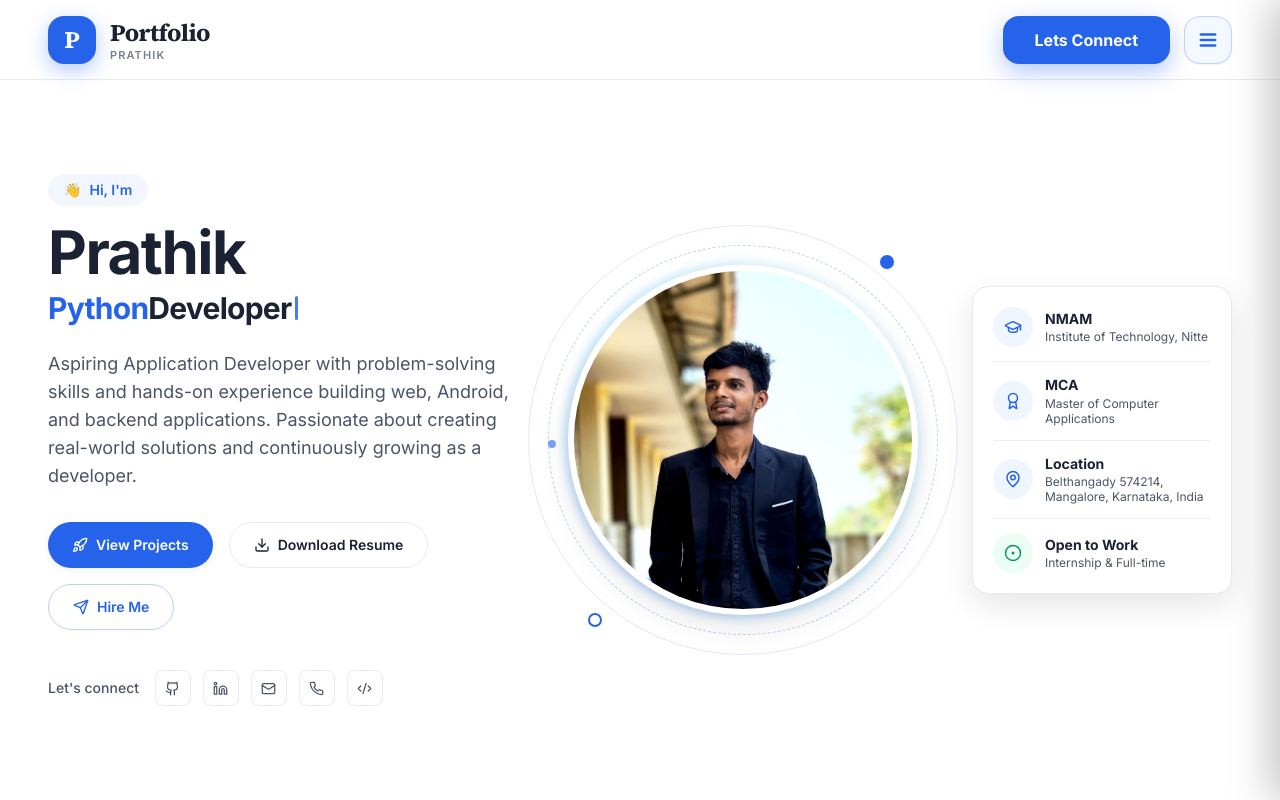
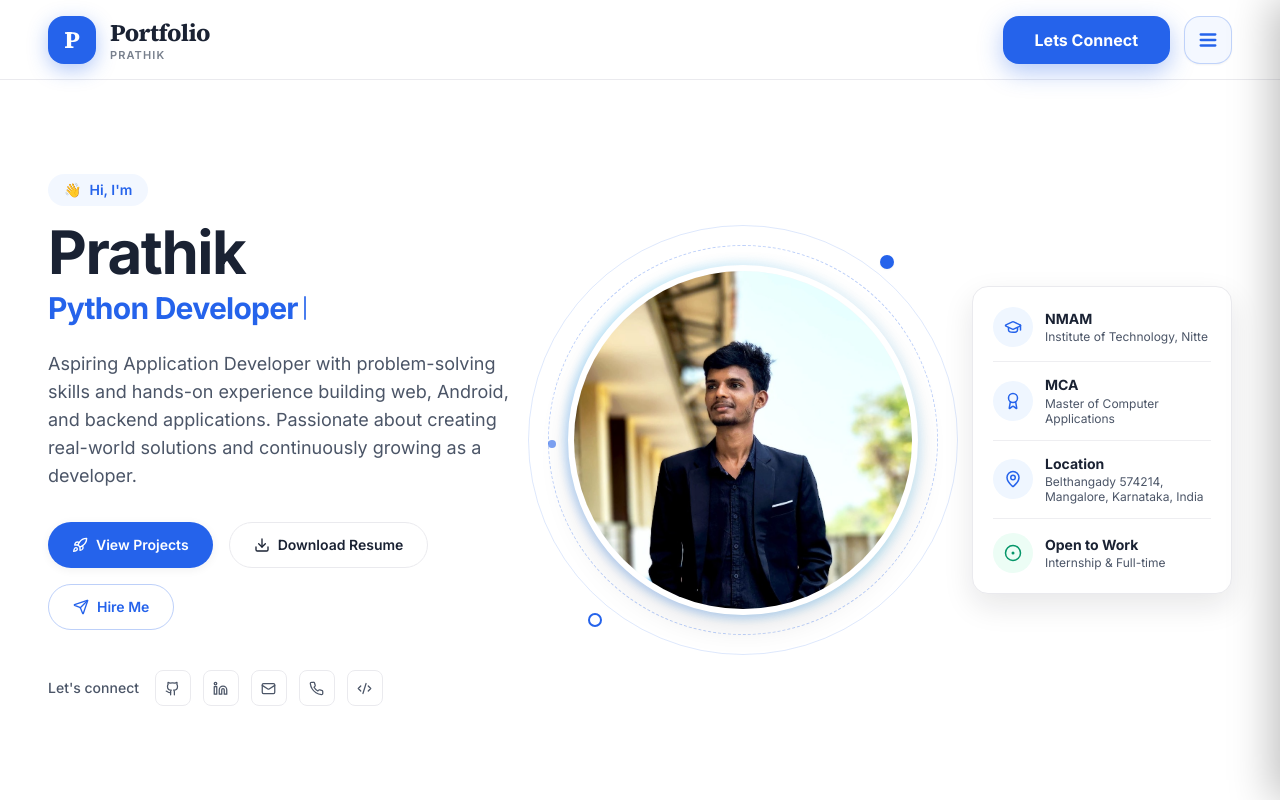
Before and after one commit to prathik0007/portfolio, a Next.js app: page / in a window 1280 px wide. Shown: the top 800 px of the page. Built offline with nearby package versions, Linux system fonts and the light colour scheme.

Commit message:
fix: make entire role text blue and preserve spacing between words

```diff
--- a/components/TypewriterRole.tsx
+++ b/components/TypewriterRole.tsx
@@ -49,27 +49,12 @@ export default function TypewriterRole({ roles }: TypewriterRoleProps) {
     return () => clearTimeout(timeout);
   }, [displayText, isDeleting, roleIndex, roleList, isMounted]);
 
-  // Determine styling: first word is highlighted in primary blue, rest in ink
-  const currentRole = roleList[roleIndex % roleList.length] || "";
-  const firstWord = currentRole.split(" ")[0] || "";
-
-  let primaryPart = "";
-  let inkPart = "";
-
-  if (displayText.length <= firstWord.length) {
-    primaryPart = displayText;
-  } else {
-    primaryPart = firstWord;
-    inkPart = displayText.slice(firstWord.length);
-  }
-
   return (
     <span className="inline-flex items-baseline">
-      <span className="text-primary">{primaryPart}</span>
-      <span className="text-ink">{inkPart}</span>
+      <span className="text-primary whitespace-pre font-bold">{displayText}</span>
       <span
         aria-hidden="true"
-        className="ml-1 inline-block h-[0.8em] w-[2.5px] translate-y-[1px] rounded-full bg-primary animate-pulse"
+        className="ml-1.5 inline-block h-[0.8em] w-[2.5px] translate-y-[1px] rounded-full bg-primary animate-pulse"
       />
     </span>
   );
```
